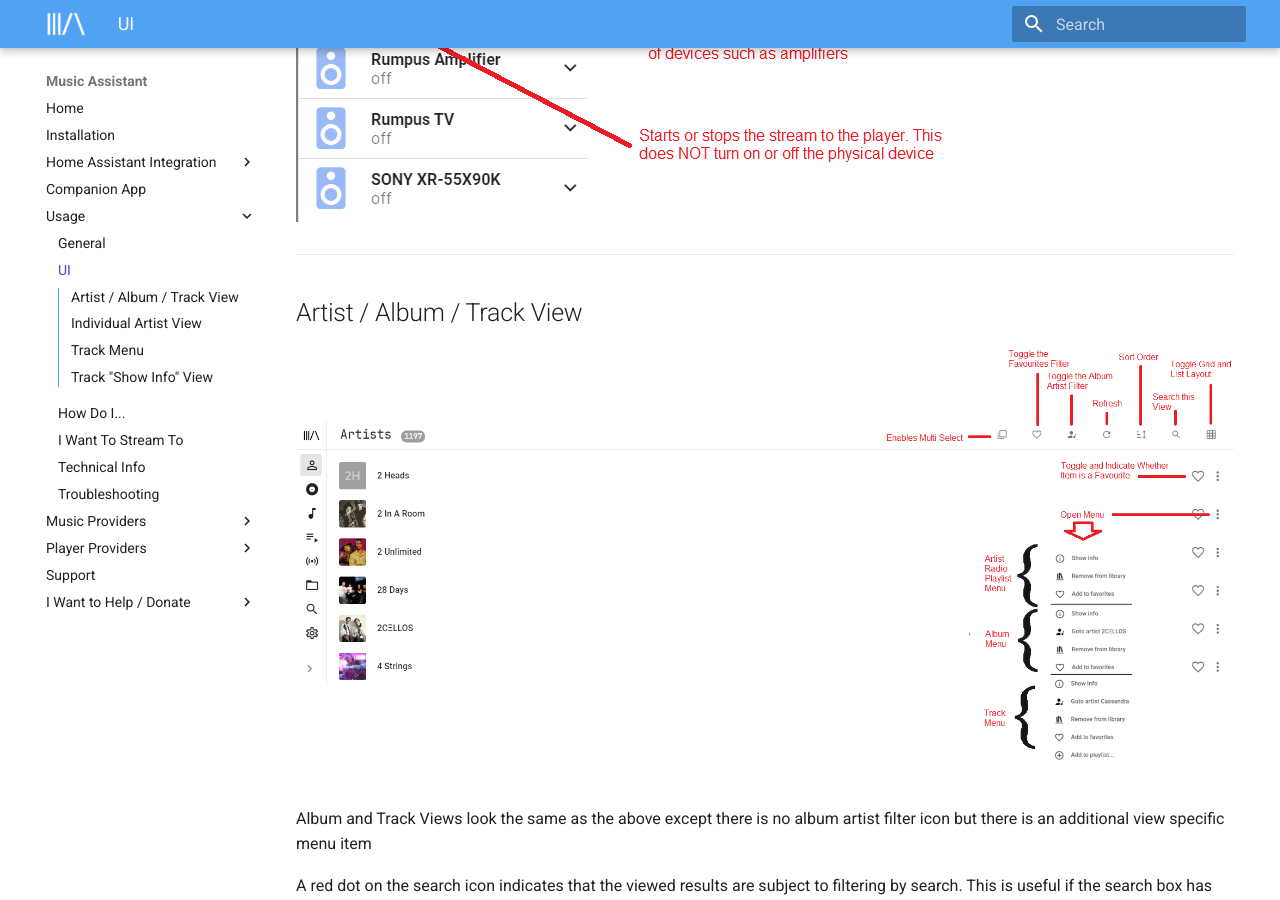
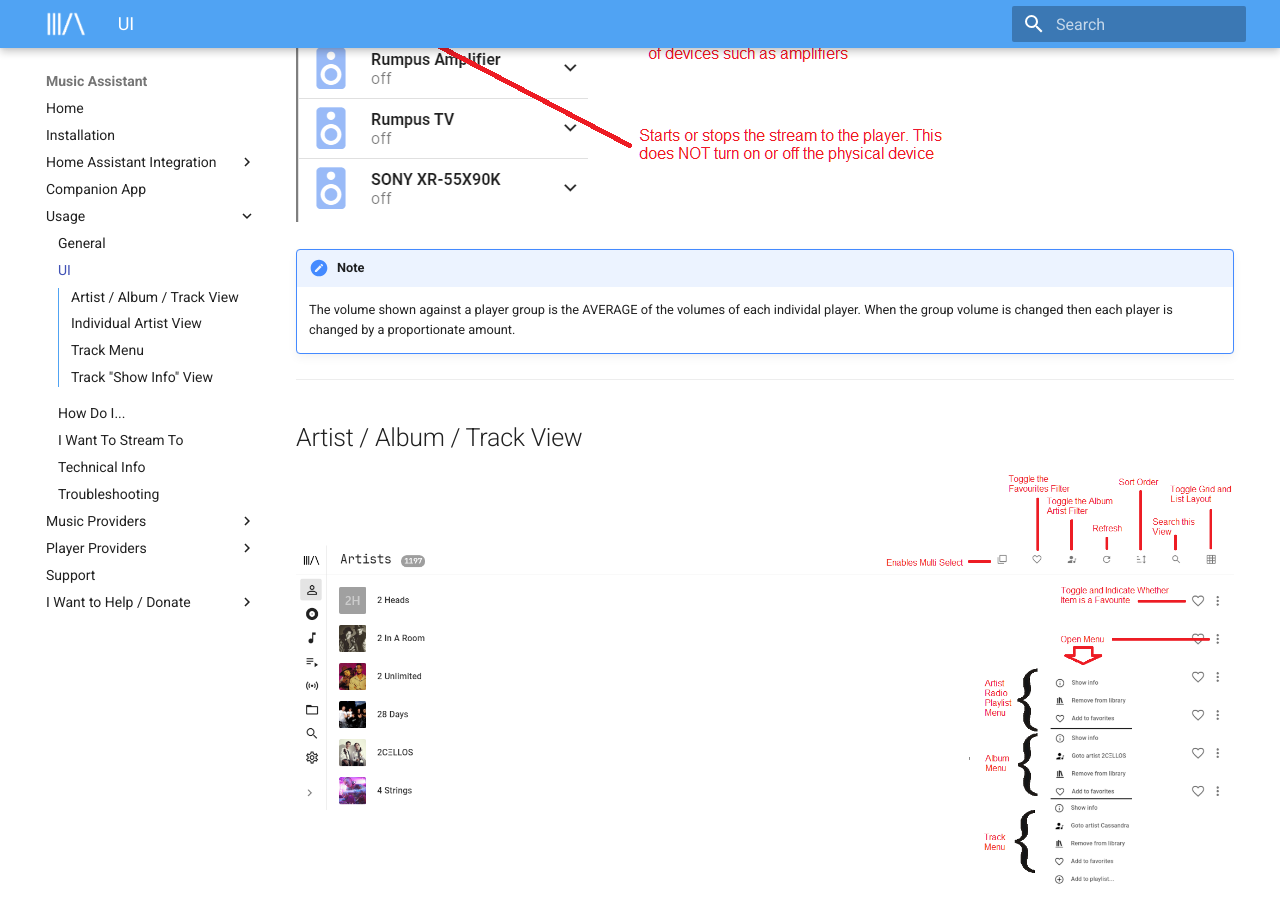
Before and after one commit to pwbriggs/music-assistant.github.io, an MkDocs documentation site: the page built from docs/ui.md, in a window 1280 px wide and 900 px high, scrolled down 1084 px. Built offline with MkDocs 1.6.1 and Material for MkDocs 9.7.7, drawn with Linux system fonts in a browser that asks for light colours.

Commit message:
Add info about group volume

```diff
--- a/docs/ui.md
+++ b/docs/ui.md
@@ -10,6 +10,9 @@
 The codec shown in the UI to the right of the track title is the codec of the original source. MA re-encodes the track to FLAC when it is sent to the player.
 
 ![image](assets/screenshots/UI-speakers-menu.png)
+
+!!! note
+    The volume shown against a player group is the AVERAGE of the volumes of each individal player. When the group volume is changed then each player is changed by a proportionate amount.
 ***************************************************************
 
 ## Artist / Album / Track View
```
